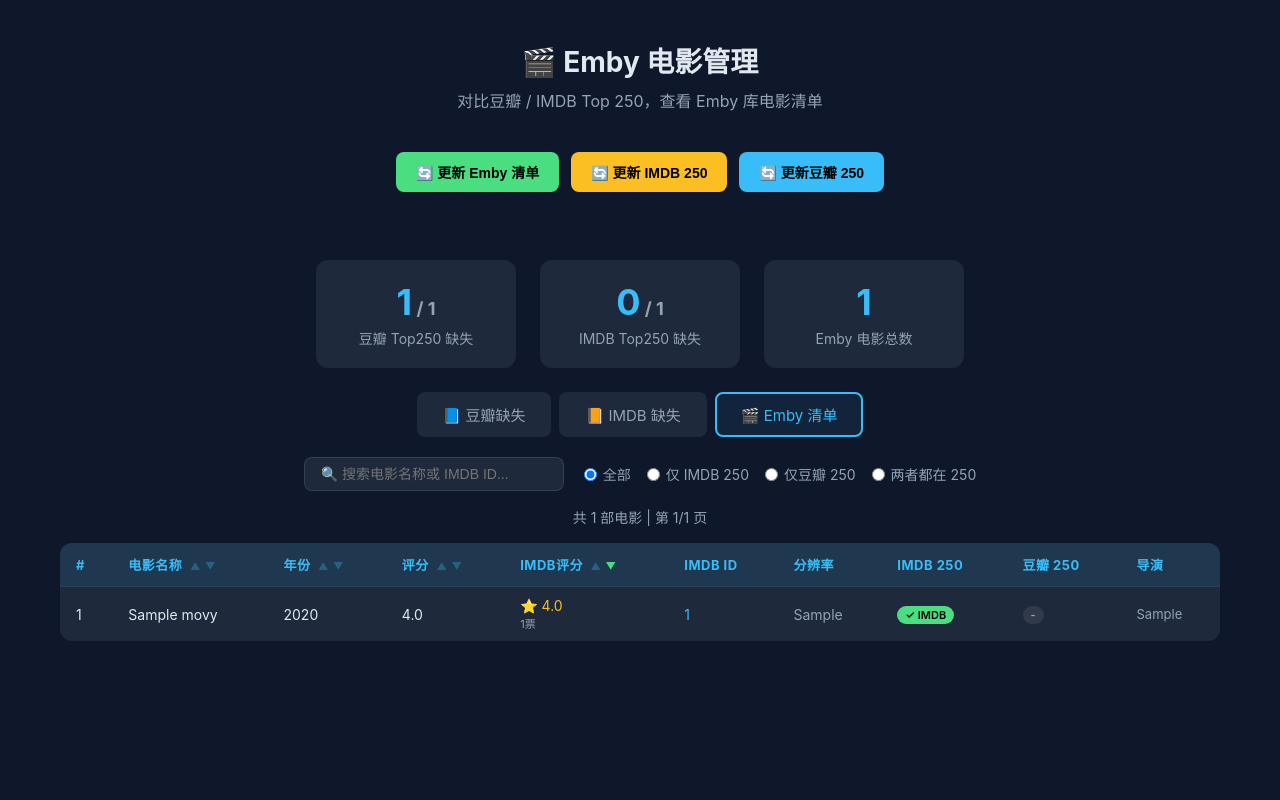
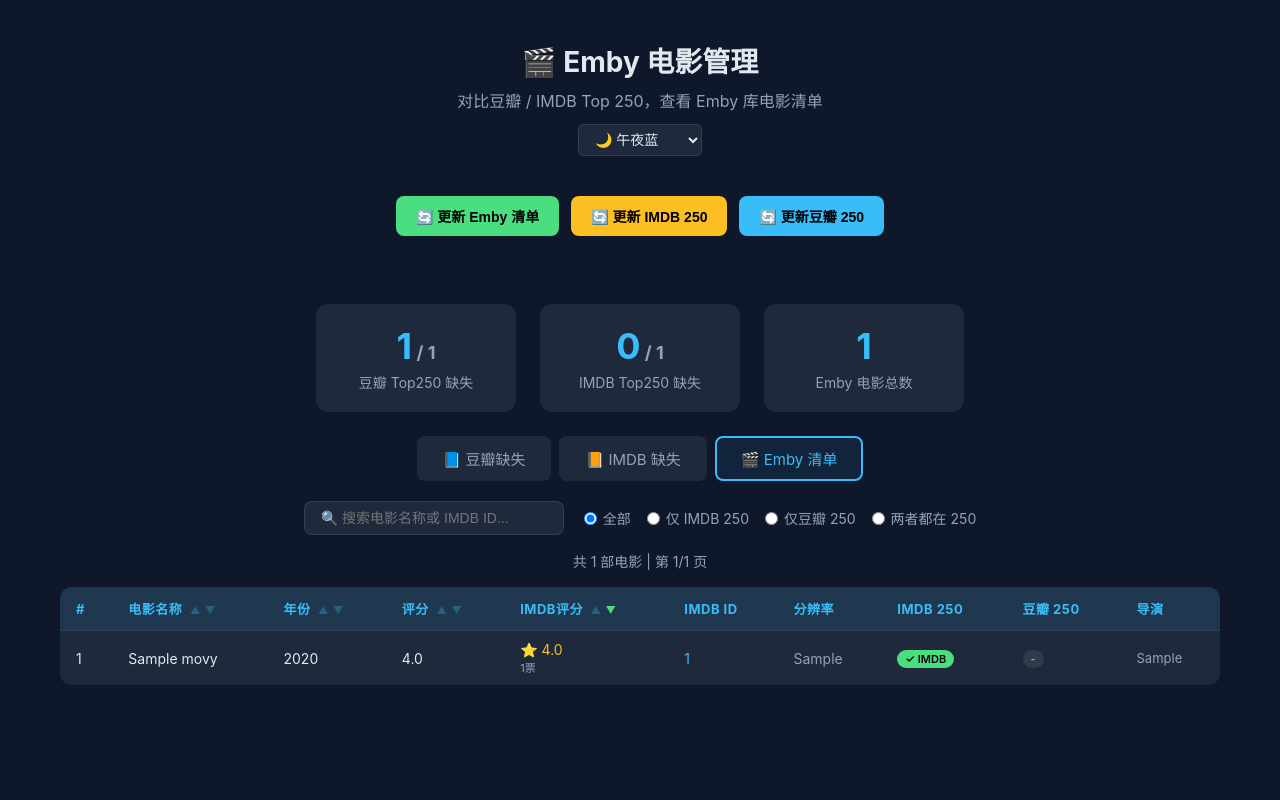
Before and after one commit to liangec-spec/imdbid, a Flask app: page / in a window 1280 px wide. Run offline with Flask 3, Linux system fonts and the light colour scheme; tables that the repository leaves empty hold one stand-in row (values such as "Sample post").

Commit message:
feat: 添加前端主题切换功能
- 午夜蓝（默认）
- 翡翠绿
- 日落粉
- 海洋蓝
- 星空紫
- 浅色模式
- 主题保存到 localStorage

```diff
--- a/web/templates/index.html
+++ b/web/templates/index.html
@@ -6,11 +6,21 @@
 <title>Emby 电影管理</title>
 <style>
   :root { --bg: #0f172a; --card: #1e293b; --accent: #38bdf8; --text: #e2e8f0; --dim: #94a3b8; --green: #4ade80; --red: #f87171; --yellow: #fbbf24; }
+  /* 配色方案 */
+  [data-theme="midnight"] { --bg: #0f172a; --card: #1e293b; --accent: #38bdf8; --text: #e2e8f0; --dim: #94a3b8; --green: #4ade80; --red: #f87171; --yellow: #fbbf24; }
+  [data-theme="emerald"] { --bg: #0a1f1a; --card: #14332a; --accent: #34d399; --text: #e2e8f0; --dim: #86978e; --green: #6ee7b7; --red: #fca5a5; --yellow: #fcd34d; }
+  [data-theme="sunset"] { --bg: #1c1117; --card: #2d1f2b; --accent: #f472b6; --text: #fce7f3; --dim: #a8899a; --green: #86efac; --red: #fca5a5; --yellow: #fde68a; }
+  [data-theme="ocean"] { --bg: #0c1524; --card: #162236; --accent: #60a5fa; --text: #dbeafe; --dim: #7a96b8; --green: #4ade80; --red: #fb7185; --yellow: #facc15; }
+  [data-theme="purple"] { --bg: #1a1025; --card: #2a1d3a; --accent: #a78bfa; --text: #ede9fe; --dim: #8b7fa8; --green: #86efac; --red: #fca5a5; --yellow: #fde68a; }
+  [data-theme="light"] { --bg: #f8fafc; --card: #ffffff; --accent: #3b82f6; --text: #1e293b; --dim: #64748b; --green: #22c55e; --red: #ef4444; --yellow: #eab308; }
   * { margin: 0; padding: 0; box-sizing: border-box; }
   body { font-family: -apple-system, BlinkMacSystemFont, "Segoe UI", sans-serif; background: var(--bg); color: var(--text); min-height: 100vh; }
   .header { text-align: center; padding: 40px 20px 20px; }
   .header h1 { font-size: 28px; font-weight: 700; }
   .header p { color: var(--dim); margin-top: 8px; }
+  .theme-switcher { margin-top: 12px; }
+  .theme-switcher select { background: var(--card); color: var(--text); border: 1px solid rgba(255,255,255,.1); padding: 6px 12px; border-radius: 6px; font-size: 14px; cursor: pointer; outline: none; }
+  .theme-switcher select:focus { border-color: var(--accent); }
   .stats { display: flex; justify-content: center; gap: 24px; margin: 24px auto; flex-wrap: wrap; }
   .stat { background: var(--card); border-radius: 12px; padding: 20px 32px; text-align: center; min-width: 200px; }
   .stat .num { font-size: 36px; font-weight: 700; color: var(--accent); }
@@ -77,6 +87,16 @@
 <div class="header">
   <h1>🎬 Emby 电影管理</h1>
   <p>对比豆瓣 / IMDB Top 250，查看 Emby 库电影清单</p>
+  <div class="theme-switcher">
+    <select id="themeSelect" onchange="switchTheme(this.value)">
+      <option value="midnight">🌙 午夜蓝</option>
+      <option value="emerald">💚 翡翠绿</option>
+      <option value="sunset">🌅 日落粉</option>
+      <option value="ocean">🌊 海洋蓝</option>
+      <option value="purple">💜 星空紫</option>
+      <option value="light">☀️ 浅色模式</option>
+    </select>
+  </div>
 </div>
 
 <!-- 更新按钮 -->
@@ -383,8 +403,19 @@
   bar.innerHTML = `<span class="status-msg status-${type}">${msg}</span>`;
 }
 
+// 主题切换
+function switchTheme(theme) {
+  document.documentElement.setAttribute('data-theme', theme);
+  localStorage.setItem('theme', theme);
+}
+
 // 页面加载
 window.addEventListener('DOMContentLoaded', function() {
+  // 加载保存的主题
+  const savedTheme = localStorage.getItem('theme') || 'midnight';
+  document.documentElement.setAttribute('data-theme', savedTheme);
+  document.getElementById('themeSelect').value = savedTheme;
+
   // 默认按 IMDB 评分降序
   document.querySelector('th[data-col="imdb_rating"]').classList.add('sorted-desc');
   loadMovies(1);
```
